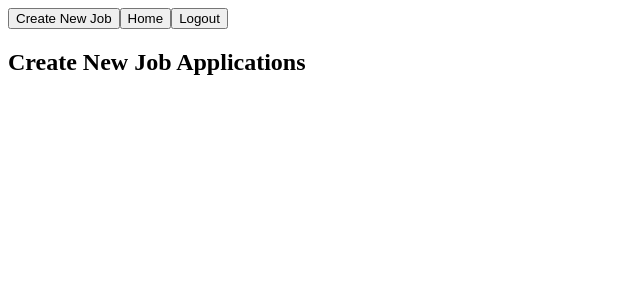
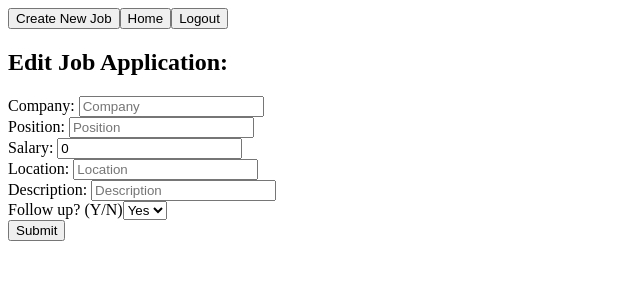
Before and after one commit to JobHuntr/JobHuntr, a React app: page /Home/NewJob in a window 1280 px wide. Shown: the top 300 px of the page, without its empty margins (0-640 px from the left). Built offline with nearby package versions, Linux system fonts and the light colour scheme.

Commit message:
added JobCard and NewJob functionality with edit
Co-authored-by: Nhat Trinh <Nhat-Trinh1@users.noreply.github.com>
Co-authored-by: shandie231 <shandie231@users.noreply.github.com>
Co-authored-by: Jeremy Wang <JeremyHcWang@users.noreply.github.com>

```diff
--- a/src/components/JobCard.tsx
+++ b/src/components/JobCard.tsx
@@ -0,0 +1,42 @@
+import React from "react";
+import { Outlet } from 'react-router-dom';
+import { Job } from './JobContainer';
+
+interface JobCardProps {
+  jobInfo: Job; // Assuming Job is the type for your job data
+}
+
+
+// company position (average)salary location description
+const JobCard: React.FC<JobCardProps>= ({ jobInfo }) => {
+
+
+  return (
+    <div className="jobCard">
+      <label htmlFor = "company">Company: </label>
+      <span id = "company">{jobInfo.company}</span>
+      <p>
+        <label htmlFor = "position">Position: </label>
+        <span id = "position">{jobInfo.position}</span>
+      </p>
+      <p>
+        <label htmlFor = "salary">Average Salary: </label>
+        <span id = "salary">{jobInfo.salary}</span>
+      </p>
+      <p>
+        <label htmlFor = "location">Location: </label>
+        <span id = "location">{jobInfo.location}</span>
+      </p>
+      <p>
+        <label htmlFor = "description">Description: </label>
+        <span id = "description">{jobInfo.description}</span>
+      </p>
+      <div className = "buttonContainer">
+        <button>Edit</button>
+        <button>Delete</button>
+      </div>
+    </div>
+  )
+}
+
+export default JobCard;
--- a/src/components/JobContainer.tsx
+++ b/src/components/JobContainer.tsx
@@ -1,15 +1,49 @@
-import React, { useState } from "react";
+import React, { useState, useEffect } from "react";
 import { Outlet } from 'react-router-dom';
+import JobCard from './JobCard';
+
+// strech: date or how long since application
+export type Job = {
+  company: string;
+  position: string;
+  salary: number;
+  location: string;
+  description: string;
+}
+
+const JobContainer = () => {
+  const [jobList, setJobList] = useState([]);
+
+  const getList = async () => {
+    // const jobListData: responseData = await axios.get('', {
+    //   withCredentials: true,
+    //   headers: {
+    //     'Content-Type': 'application/json',
+    //   }
+    // })
+    const jobListData = [{company: 'abc', position: 'swe', salary: 10000, location: 'NY', description: 'something'},
+    {company: 'abcasda', position: 'swe', salary: 20000, location: 'NY', description: 'somethingdasda'}]
+    setJobList(jobListData);
+  }
+
+  useEffect(() => {getList()}, [])
+
+  const listOfCards: JSX.Element[] = [];
+
+  for (let i=0; i<jobList.length; i++) {
+    const jobInfo = jobList[i] as Job
+    listOfCards.push(<JobCard jobInfo = {jobInfo}/>)
+  }
 
 
-const JobContainer = () => {
   return (
     <div>
       <div>
         <h2>Current Job Applications</h2>
+        <div>
+          {listOfCards}
+        </div>
       </div>
-
-      <Outlet />
     </div>
   )
 
--- a/src/components/LoginPage.tsx
+++ b/src/components/LoginPage.tsx
@@ -2,7 +2,7 @@ import React, { useState } from "react";
 import { useNavigate } from "react-router-dom";
 import axios from "axios";
 
-interface responseData {
+type responseData = {
   success: boolean;
 }
 
--- a/src/components/NewJob.tsx
+++ b/src/components/NewJob.tsx
@@ -1,14 +1,119 @@
 import React, { useState } from "react";
 import { Outlet } from 'react-router-dom';
+import axios from "axios";
+
+type responseData = {
+  success: boolean;
+}
 
 const NewJob = () => {
+  const [company, setCompany] = useState('');
+  const [position, setPosition] = useState('');
+  const [salary, setSalary] = useState(0);
+  const [location, setLocation] = useState('');
+  const [description, setDescription] = useState('');
+  const [followUp, setFollowUp] = useState('');
+  // a state variable to indicate if this is for editing or adding
+  const [edit, setEdit] = useState(true);
+
+  const submitJob = async (event: React.FormEvent<HTMLFormElement>) => {
+    event.preventDefault
+    const body = {
+      company: company,
+      position: position,
+      salary: salary,
+      location: location,
+      description: description,
+      // need to convert this to boolean in backend
+      followUp: followUp
+    }
+    try {
+      const response: responseData = await axios.post('', body, {
+        withCredentials: true,
+        headers: {
+          'Content-Type': 'application/json',
+        }
+      })
+    }
+    catch(err) {
+      console.log(err);
+    }
+  }
+
   return (
     <div>
+      {!edit && (
       <div>
-        <h2>Create New Job Applications</h2>
-      </div>
-
-      <Outlet />
+        <h2>New Job Application:</h2>
+        <form onSubmit={(e) => submitJob(e)}>
+          <div>
+            <label htmlFor = "company">Company: </label>
+            <input id = "company" type="text" placeholder="Company" onChange={ (e) => {setCompany(e.target.value)} }></input>
+          </div>
+          <div>
+            <label htmlFor = "position">Position: </label>
+            <input id = "position" type="text" placeholder="Position" onChange={ (e) => {setPosition(e.target.value)} }></input>
+          </div>
+          <div>
+            <label htmlFor = "salary"> Salary: </label>
+            <input id = "salary" type="text" placeholder="Salary" onChange={ (e) => {setSalary( parseInt(e.target.value) )} }></input>
+          </div>
+          <div>
+            <label htmlFor = "location"> Location: </label>
+            <input id = "location" type="text" placeholder="Location" onChange={ (e) => {setLocation(e.target.value)} }></input>
+          </div>
+          <div>
+            <label htmlFor = "description"> Description: </label>
+            <input id = "description" type="text" placeholder="Description" onChange={ (e) => {setDescription(e.target.value)} }></input>
+          </div>
+          <div>
+            <label htmlFor="followup">Follow up? (Y/N)</label>
+            <select id = "followup" placeholder="Choose One" onChange={ (e) => {setFollowUp(e.target.value)} }>
+              <option value="true">Yes</option>
+              <option value="false">No</option>
+            </select>
+          </div>
+          <div>
+            <input type="submit"></input>
+          </div>
+        </form>
+      </div>)}
+      {edit && (
+      <div>
+        <h2>Edit Job Application:</h2>
+        <form onSubmit={(e) => submitJob(e)}>
+          <div>
+            <label htmlFor = "company">Company: </label>
+            <input id = "company" type="text" placeholder="Company" onChange={ (e) => {setCompany(e.target.value)} } value = {company}></input>
+          </div>
+          <div>
+            <label htmlFor = "position">Position: </label>
+            <input id = "position" type="text" placeholder="Position" onChange={ (e) => {setPosition(e.target.value)} } value = {position}></input>
+          </div>
+          <div>
+            <label htmlFor = "salary"> Salary: </label>
+            <input id = "salary" type="text" placeholder="Salary" onChange={ (e) => {setSalary( parseInt(e.target.value) )} } value = {salary}></input>
+          </div>
+          <div>
+            <label htmlFor = "location"> Location: </label>
+            <input id = "location" type="text" placeholder="Location" onChange={ (e) => {setLocation(e.target.value)} } value = {location}></input>
+          </div>
+          <div>
+            <label htmlFor = "description"> Description: </label>
+            <input id = "description" type="text" placeholder="Description" onChange={ (e) => {setDescription(e.target.value)} } value = {description}></input>
+          </div>
+          <div>
+            <label htmlFor="followup">Follow up? (Y/N)</label>
+            <select id = "followup" placeholder="Choose One" onChange={ (e) => {setFollowUp(e.target.value)} }>
+              <option value="true">Yes</option>
+              <option value="false">No</option>
+            </select>
+          </div>
+          <div>
+            <input type="submit"></input>
+          </div>
+        </form>
+      </div>)}
     </div>
   )
 }
```
